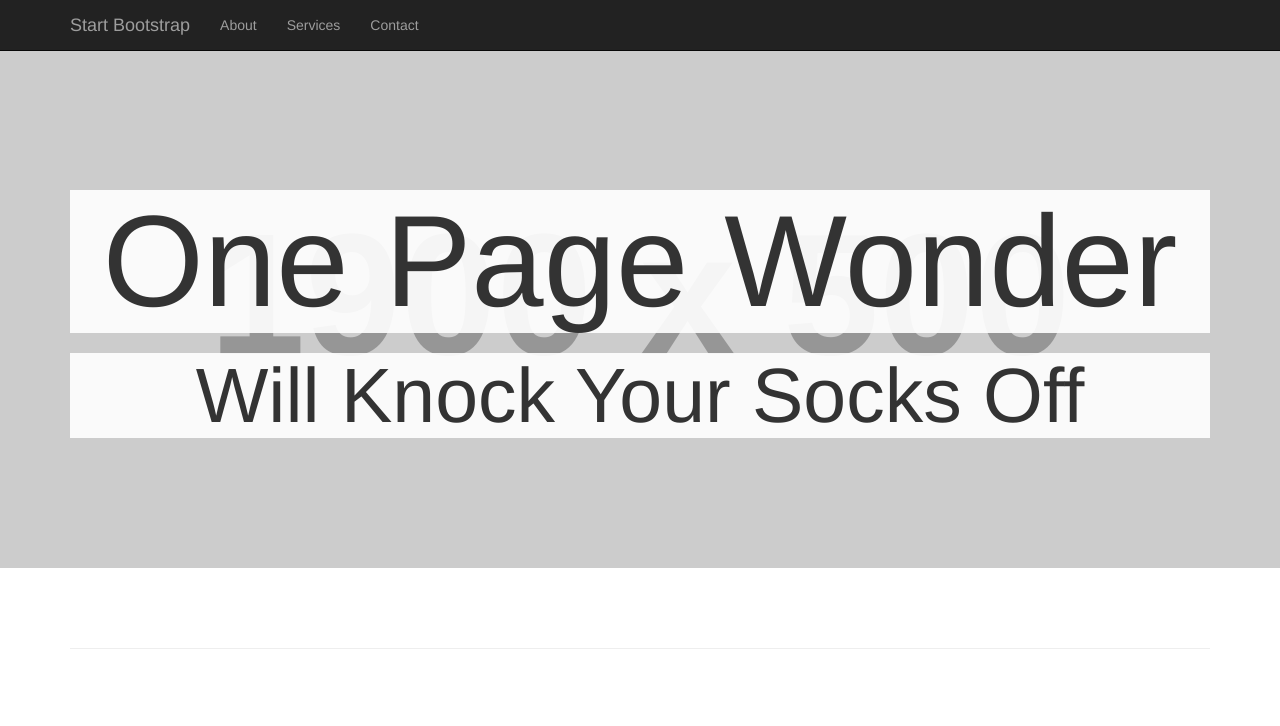
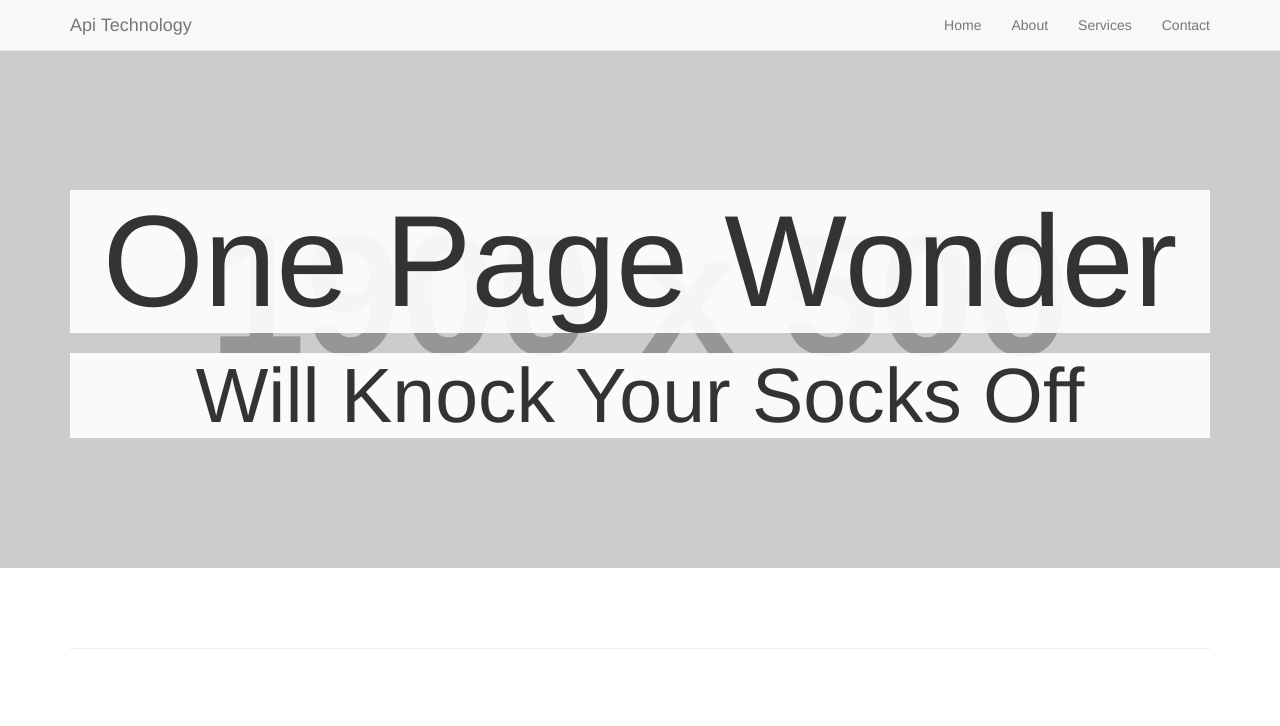
Before and after one commit to api-tech/apitech.asia, a plain HTML site: page careers/index.html in a window 1280 px wide. Shown: the top 726 px of the page. Drawn offline with Linux system fonts and the light colour scheme; placeholder pictures from the web are drawn by us.

Commit message:
page added

```diff
--- a/careers/index.html
+++ b/careers/index.html
@@ -9,7 +9,7 @@
     <meta name="description" content="">
     <meta name="author" content="">
 
-    <title>One Page Wonder - Start Bootstrap Template</title>
+    <title>Api Technology Pvt Ltd</title>
 
     <!-- Bootstrap Core CSS -->
     <link href="css/bootstrap.min.css" rel="stylesheet">
@@ -29,35 +29,28 @@
 <body>
 
     <!-- Navigation -->
-    <nav class="navbar navbar-inverse navbar-fixed-top" role="navigation">
+    <nav id="menu" class="navbar navbar-default navbar-fixed-top">
   <div class="container">
     <!-- Brand and toggle get grouped for better mobile display -->
     <div class="navbar-header">
-                <button type="button" class="navbar-toggle" data-toggle="collapse" data-target="#bs-example-navbar-collapse-1">
-                    <span class="sr-only">Toggle navigation</span>
-                    <span class="icon-bar"></span>
-                    <span class="icon-bar"></span>
-                    <span class="icon-bar"></span>
-                </button>
-                <a class="navbar-brand" href="#">Start Bootstrap</a>
-            </div>
+      <button type="button" class="navbar-toggle collapsed" data-toggle="collapse" data-target="#bs-example-navbar-collapse-1"> <span class="sr-only">Toggle navigation</span> <span class="icon-bar"></span> <span class="icon-bar"></span> <span class="icon-bar"></span> </button>
+      <a class="navbar-brand" href="index.html">Api Technology</a></div>
+
     <!-- Collect the nav links, forms, and other content for toggling -->
     <div class="collapse navbar-collapse" id="bs-example-navbar-collapse-1">
-                <ul class="nav navbar-nav">
-                    <li>
-                        <a href="#about">About</a>
-                    </li>
-                    <li>
-                        <a href="#services">Services</a>
-                    </li>
-                    <li>
-                        <a href="#contact">Contact</a>
-                    </li>
+      <ul class="nav navbar-nav navbar-right">
+        <li><a href="#home" class="page-scroll">Home</a></li>
+        <li><a href="#about-section" class="page-scroll">About</a></li>
+        <li><a href="#services-section" class="page-scroll">Services</a></li>
+
+
+
+        <li><a href="#contact-section" class="page-scroll">Contact</a></li>
       </ul>
     </div>
     <!-- /.navbar-collapse -->
   </div>
-        <!-- /.container -->
+  <!-- /.container-fluid -->
 </nav>
 
     <!-- Full Width Image Header -->
@@ -77,7 +70,7 @@
 
         <!-- First Featurette -->
         <div class="featurette" id="about">
-            <img class="featurette-image img-circle img-responsive pull-right" src="http://placehold.it/500x500">
+            <img class="featurette-image img-circle img-responsive pull-right" src="http://www.planbcleaning.com/_/rsrc/1468751970862/joinourteam/now-hiring.jpg">
             <h2 class="featurette-heading">This First Heading
                 <span class="text-muted">Will Catch Your Eye</span>
             </h2>
```
Lines whose indentation alone changed are shown as unchanged.
